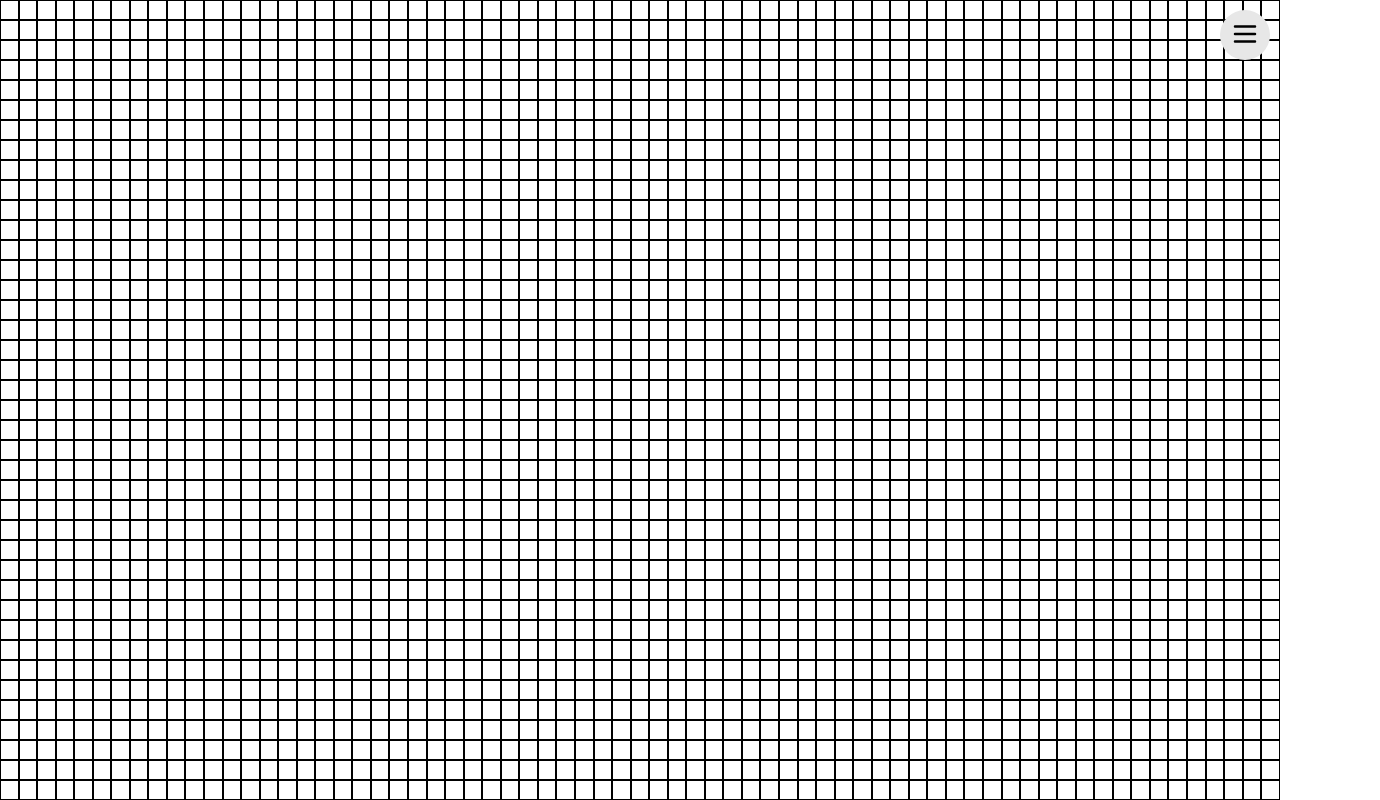
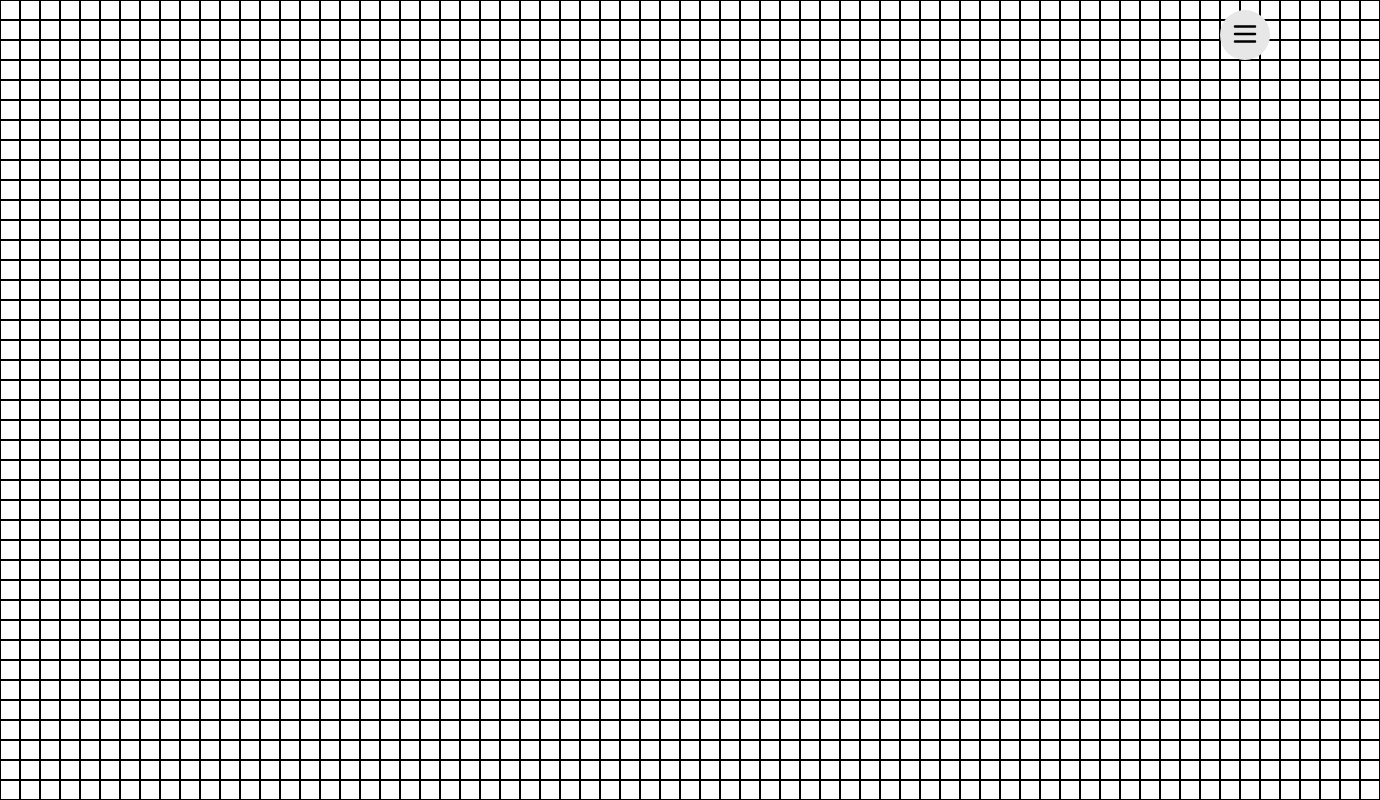
Before and after one commit to OjAntoni/Game-of-life-React-, a React (Create React App) app: page / in a window 1280 px wide. Shown: the top 800 px of the page, 1380 px wide, since content can reach past the window. Built offline with nearby package versions, Linux system fonts and the light colour scheme.

Commit message:
fix: aspect ratio for cells

```diff
--- a/src/style/App.css
+++ b/src/style/App.css
@@ -13,6 +13,7 @@
     height:20px;
     border: 1px solid black;
     transition: background-color 0.2s linear;
+    aspect-ratio: 1;
 }
 
 .menu-button {
```
